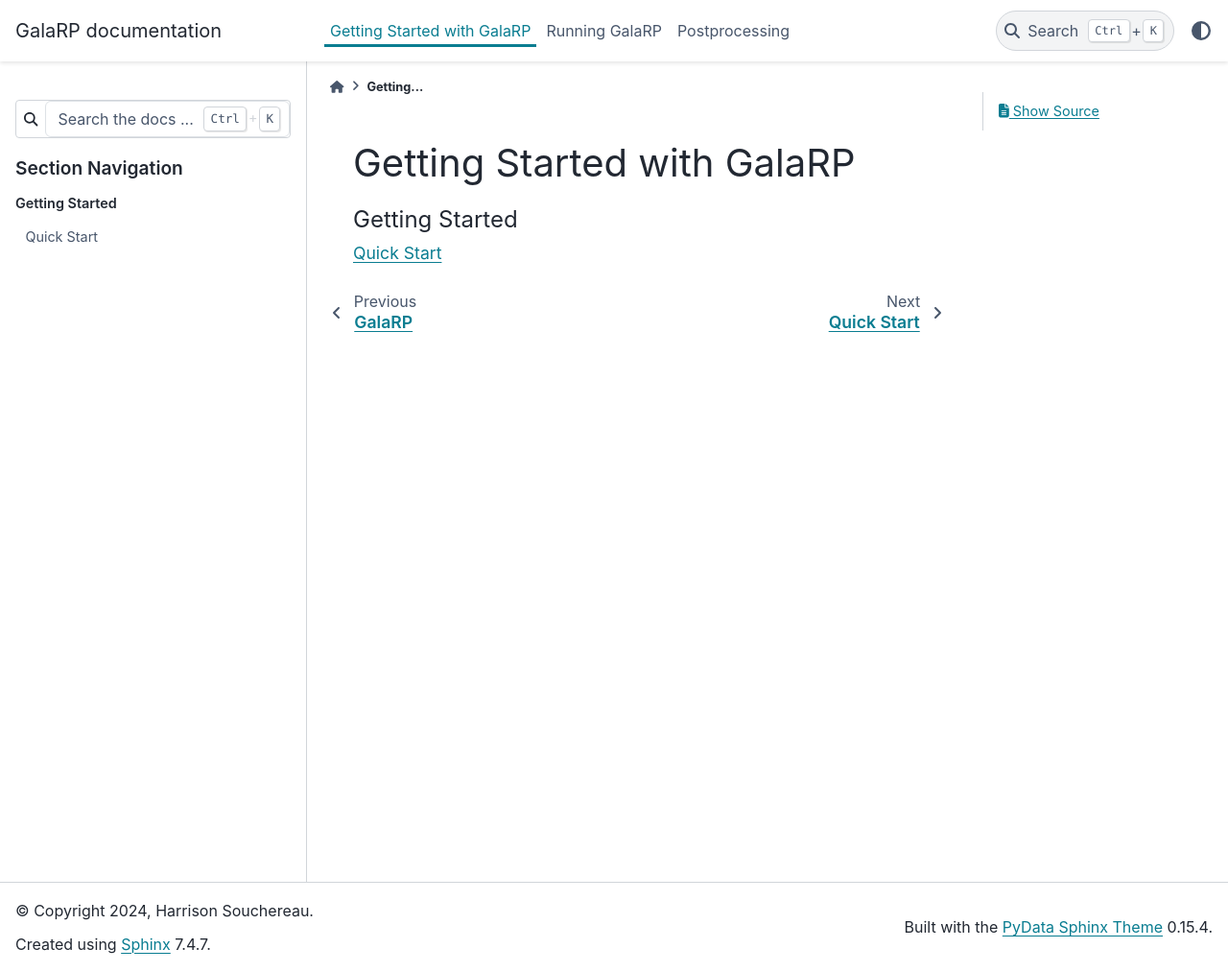
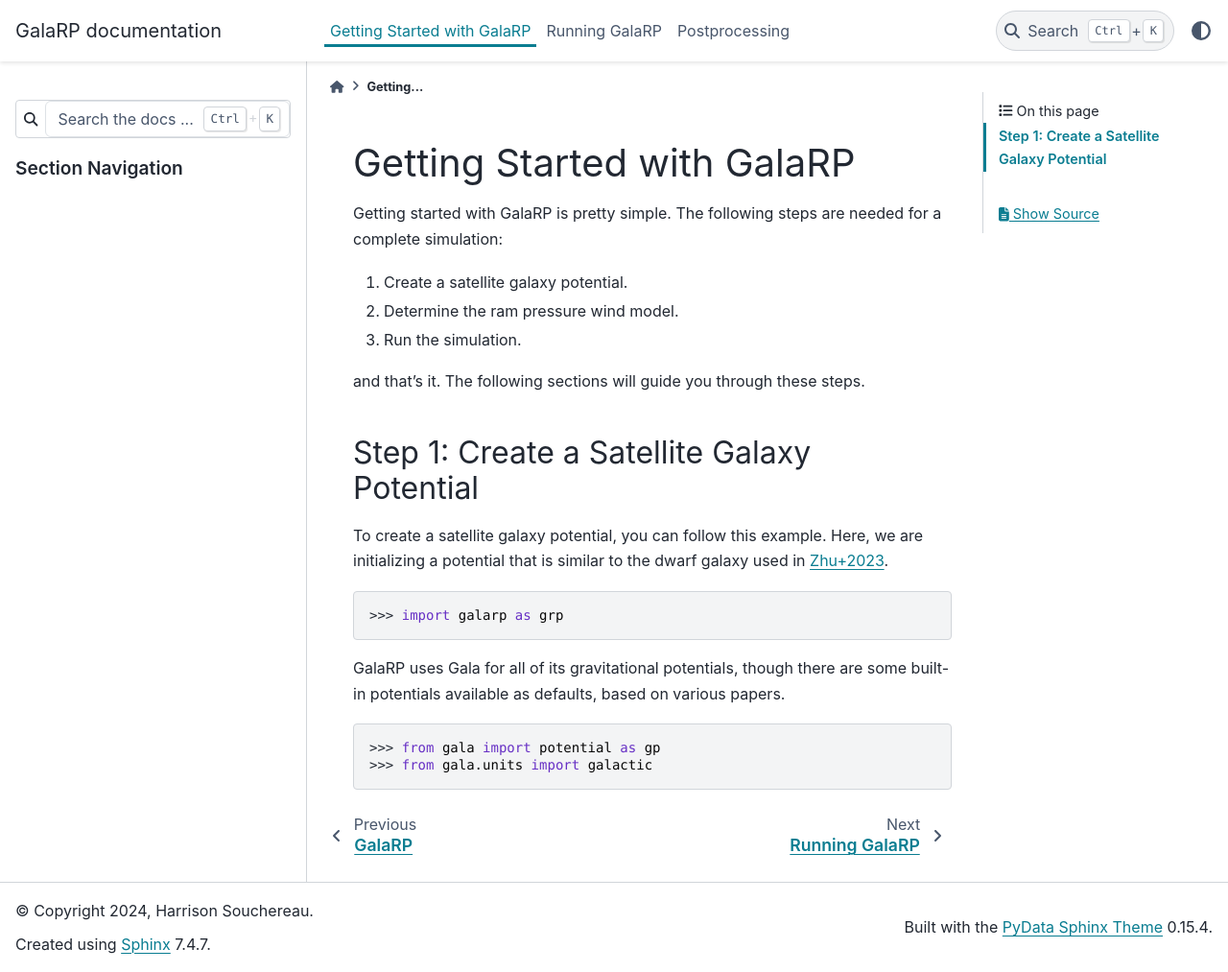
Before and after one commit to HSouch/galarp, a Sphinx documentation site: the page built from docs/getting_started.rst, in a window 1280 px wide and 1013 px high. Shown: the whole window at 96% size. Built offline with Sphinx 7.4.7 and the PyData theme 0.15.4, drawn with Linux system fonts in a browser that asks for light colours.

Commit message:
Docs update

```diff
--- a/docs/getting_started.rst
+++ b/docs/getting_started.rst
@@ -1,8 +1,25 @@
 Getting Started with GalaRP
 ===========================
 
-.. toctree::
-   :maxdepth: 2
-   :caption: Getting Started
+Getting started with GalaRP is pretty simple. The following steps are needed for a complete simulation:
 
-   quickstart
+1. Create a satellite galaxy potential.
+2. Determine the ram pressure wind model.
+3. Run the simulation.
+
+and that's it. The following sections will guide you through these steps.
+
+Step 1: Create a Satellite Galaxy Potential
+-------------------------------------------
+
+To create a satellite galaxy potential, you can follow this example. Here, we are initializing
+a potential that is similar to the dwarf galaxy used in
+`Zhu+2023 <https://iopscience.iop.org/article/10.3847/1538-4357/acfe6f/pdf/>`_.
+
+>>> import galarp as grp
+
+GalaRP uses Gala for all of its gravitational potentials, though there are some built-in potentials available as
+defaults, based on various papers.
+
+>>> from gala import potential as gp
+>>> from gala.units import galactic
```
